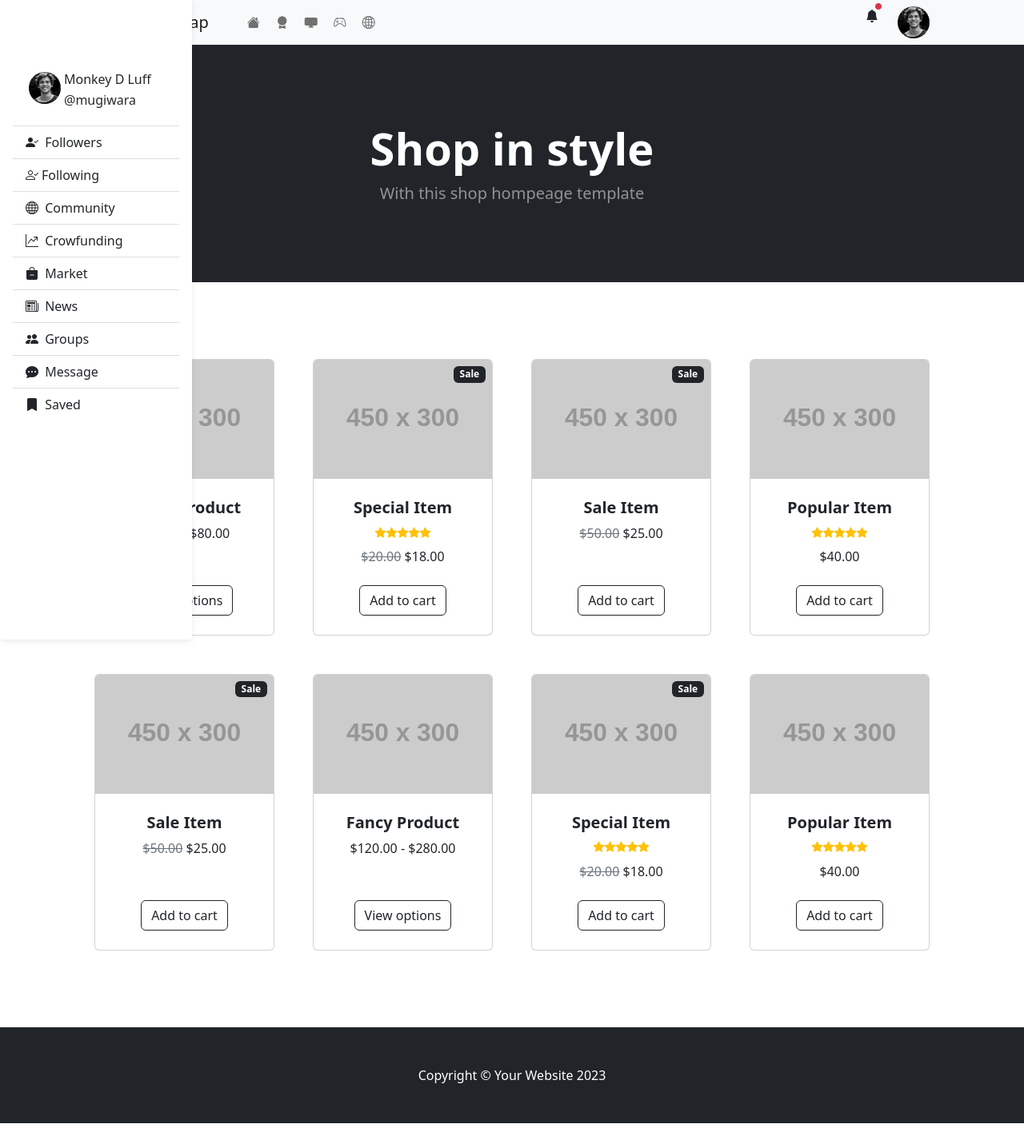
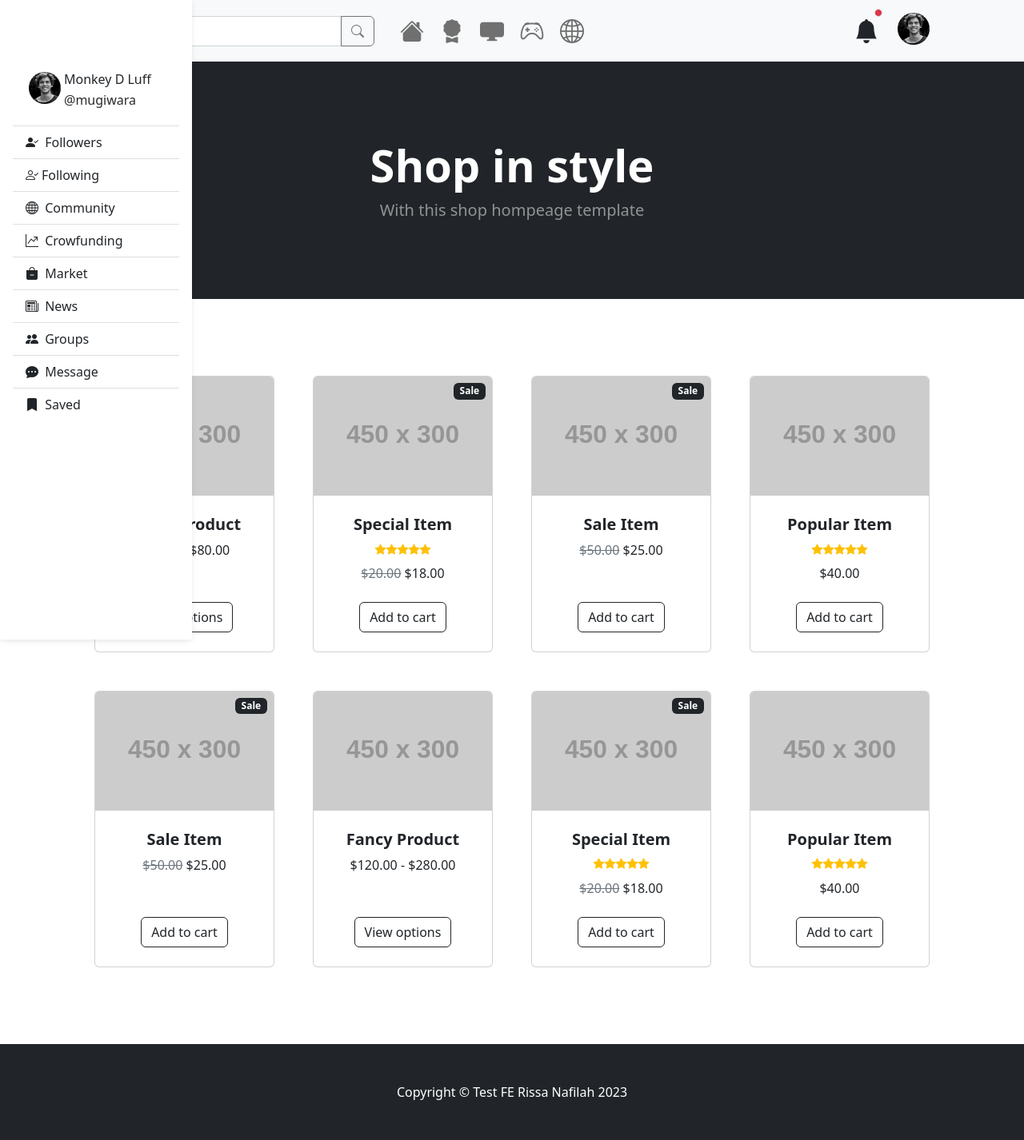
Before and after one commit to nafilah17/test_ci_ecommerce, a CodeIgniter app: page /test_fe_immersion/ in a window 1280 px wide. Shown: the whole page at 80% size. Before the commit the page ends 1405 px from the top, so only its background shows below. Run offline with CodeIgniter, Linux system fonts and the light colour scheme; grey boxes labelled with a size stand in for pictures from a placeholder-image service; some libraries are stand-ins or nearby versions.

Commit message:
add search and footer desc

```diff
--- a/application/views/index.php
+++ b/application/views/index.php
@@ -18,32 +18,38 @@
         <!-- Navigation-->
         <nav class="navbar navbar-expand-lg navbar-light bg-light">
             <div class="container px-4 px-lg-5">
-                <a class="navbar-brand" href="#!">Start Bootstrap</a>
+                <!-- <a class="navbar-brand" href="#!">Start Bootstrap</a> -->
+                <div class="input-group" style="width:350px;">
+                    <input type="text" class="form-control" placeholder="Search" aria-label="Search" aria-describedby="button-addon2" >
+                    <button class="btn btn-outline-secondary" type="button" id="button-addon2">
+                        <i class="bi-search"></i>
+                    </button>
+                </div>
                 <button class="navbar-toggler" type="button" data-bs-toggle="collapse" data-bs-target="#navbarSupportedContent" aria-controls="navbarSupportedContent" aria-expanded="false" aria-label="Toggle navigation"><span class="navbar-toggler-icon"></span></button>
                 <div class="collapse navbar-collapse" id="navbarSupportedContent">
                     <ul class="navbar-nav me-auto mb-2 mb-lg-0 ms-lg-4">
                         <li class="nav-item"><a class="nav-link"  href="#!">
-                        <i class="bi-house-fill me-1"></i>
+                        <i class="bi-house-fill me-1" style="font-size: 30px;"></i>
                         </a></li>
                         <li class="nav-item"><a class="nav-link" href="#!">
-                        <i class="bi-award-fill me-1"></i>
+                        <i class="bi-award-fill me-1" style="font-size: 30px;"></i>
                         </a></li>
                         <li class="nav-item"><a class="nav-link" href="#!">
-                        <i class="bi-display-fill me-1"></i>
+                        <i class="bi-display-fill me-1" style="font-size: 30px;"></i>
                         </a></li>
                         <li class="nav-item"><a class="nav-link" href="#!">
-                        <i class="bi-controller me-1"></i>
+                        <i class="bi-controller me-1" style="font-size: 30px;"></i>
                         </a></li>
                         <li class="nav-item"><a class="nav-link" href="#!">
-                        <i class="bi-globe2 me-1"></i>
+                        <i class="bi-globe2 me-1" style="font-size: 30px;"></i>
                         </a></li>
 
                     </ul>
                     <form class="d-flex">
                         <div class="d-flex">
                             <div class="px-4">
-                                <i class="bi-bell-fill me-0"></i>
-                                <span class="position-absolute translate-middle p-1 bg-danger border border-light rounded-circle">
+                                <i class="bi-bell-fill me-0" style="font-size: 30px;"></i>
+                                <span class="position-absolute translate-middle p-1 bg-danger border rounded-circle">
                                     <span class="visually-hidden">New alerts</span>
                                 </span>
                             </div>
@@ -361,7 +367,7 @@
         </section>
         <!-- Footer-->
         <footer class="py-5 bg-dark">
-            <div class="container"><p class="m-0 text-center text-white">Copyright &copy; Your Website 2023</p></div>
+            <div class="container"><p class="m-0 text-center text-white">Copyright &copy; Test FE Rissa Nafilah 2023</p></div>
         </footer>
         <!-- Bootstrap core JS-->
         <script src="https://cdn.jsdelivr.net/npm/bootstrap@5.2.3/dist/js/bootstrap.bundle.min.js"></script>
```
